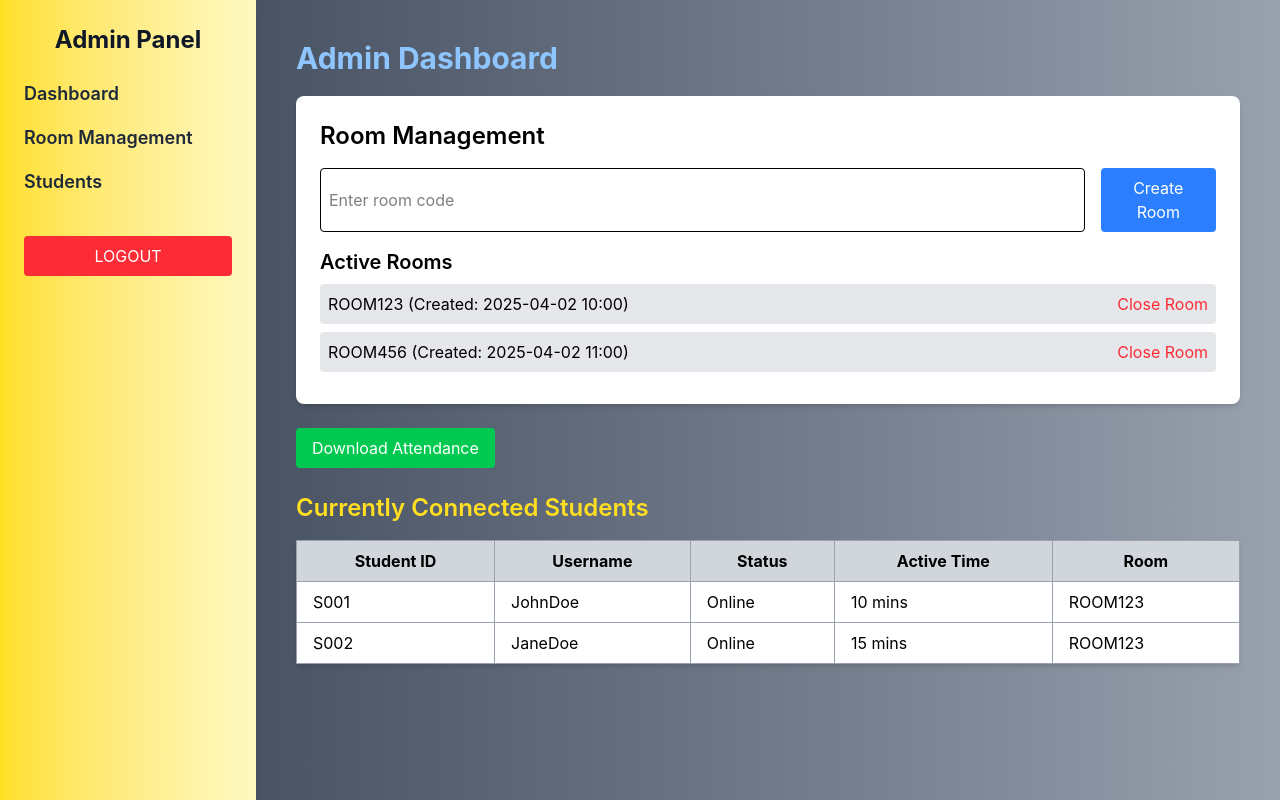
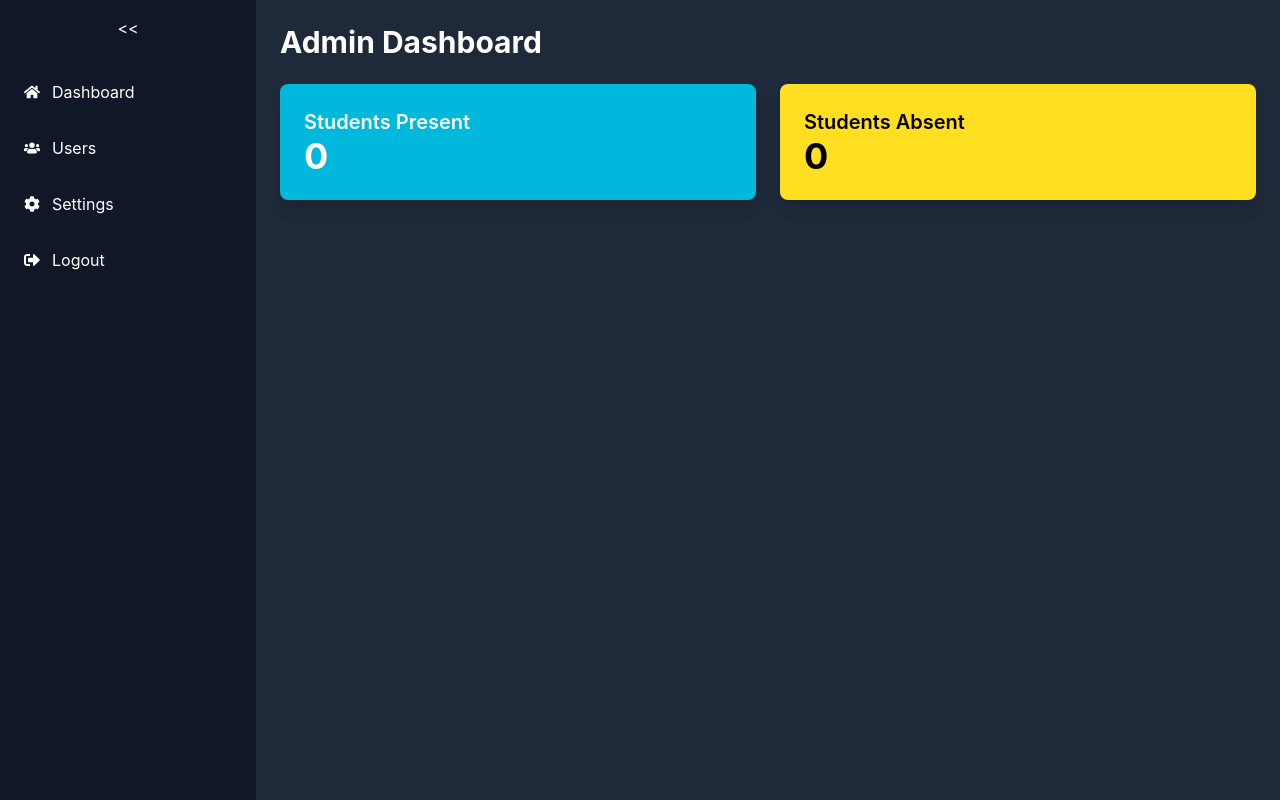
Before and after one commit to kailai-13/Frontend_PRO, a React (Vite) app: page /admin/dashboard in a window 1280 px wide. Built offline with nearby package versions, Linux system fonts and the light colour scheme.

Commit message:
added more and less in dash

```diff
--- a/src/pages/AdminDashboard.jsx
+++ b/src/pages/AdminDashboard.jsx
@@ -1,146 +1,29 @@
-import { useState, useEffect } from "react";
-import { useNavigate } from "react-router-dom";
+import { useState } from "react";
+import Sidebar from "../components/Sidebar";
 
 function AdminDashboard() {
-    const navigate = useNavigate();
+  const [studentsPresent, setStudentsPresent] = useState(0);
+  const [studentsAbsent, setStudentsAbsent] = useState(0);
 
-    // Mock state for rooms
-    const [rooms, setRooms] = useState([
-        { room_code: "ROOM123", created_at: "2025-04-02 10:00" },
-        { room_code: "ROOM456", created_at: "2025-04-02 11:00" },
-    ]);
+  return (
+    <div className="flex h-screen bg-gray-800 text-white">
+      <Sidebar />
+      <div className="flex-1 p-6">
+        <h1 className="text-3xl font-bold mb-6">Admin Dashboard</h1>
 
-    // Mock state for students
-    const [students, setStudents] = useState([
-        { student_id: "S001", username: "JohnDoe", status: "Online", active_time: "10 mins", room: "ROOM123" },
-        { student_id: "S002", username: "JaneDoe", status: "Online", active_time: "15 mins", room: "ROOM123" },
-    ]);
-
-    const [roomCode, setRoomCode] = useState("");
-
-    // Function to create a new room
-    const createRoom = () => {
-        if (!roomCode) {
-            alert("Please enter a room code");
-            return;
-        }
-        setRooms([...rooms, { room_code: roomCode, created_at: new Date().toISOString().slice(0, 16) }]);
-        setRoomCode(""); // Clear input
-    };
-
-    // Function to close a room
-    const closeRoom = (code) => {
-        if (window.confirm(`Are you sure you want to close ${code}?`)) {
-            setRooms(rooms.filter(room => room.room_code !== code));
-        }
-    };
-
-    // Simulate live student list updates every second
-    useEffect(() => {
-        const interval = setInterval(() => {
-            setStudents([...students]); // Mock update
-        }, 1000);
-
-        return () => clearInterval(interval);
-    }, [students]);
-
-    // Logout function
-    const logout = () => {
-        alert("Logging out...");
-        navigate("/"); // Redirect to home
-    };
-
-    return (
-        <div className="flex h-screen bg-gradient-to-r from-gray-700 to-gray-400 text-white">
-            {/* Sidebar */}
-            <div className="w-64 bg-gradient-to-r from-yellow-300 to-yellow-100 shadow-lg p-6 fixed h-full">
-                <h2 className="text-2xl font-bold text-center text-gray-900 mb-6">Admin Panel</h2>
-                <ul className="space-y-4">
-                    <li className="hover:scale-110 transition-all duration-300">
-                        <a href="#" className="block text-lg font-semibold text-gray-800 hover:text-gray-600">Dashboard</a>
-                    </li>
-                    <li className="hover:scale-110 transition-all duration-300">
-                        <a href="#" className="block text-lg font-semibold text-gray-800 hover:text-gray-600">Room Management</a>
-                    </li>
-                    <li className="hover:scale-110 transition-all duration-300">
-                        <a href="#" className="block text-lg font-semibold text-gray-800 hover:text-gray-600">Students</a>
-                    </li>
-                </ul>
-                <button
-                    onClick={logout}
-                    className="mt-10 w-full bg-red-500 text-white px-4 py-2 rounded hover:bg-red-700 hover:scale-105 transition-all duration-300"
-                >
-                    LOGOUT
-                </button>
-            </div>
-
-            {/* Main Content */}
-            <div className="ml-64 flex-1 p-10">
-                <h1 className="text-3xl font-bold mb-5 text-blue-300">Admin Dashboard</h1>
-
-                {/* Room Management */}
-                <div className="bg-white p-6 rounded-lg shadow-md mb-6 text-black">
-                    <h2 className="text-2xl font-semibold mb-4">Room Management</h2>
-                    <div className="flex gap-4 mb-4">
-                        <input
-                            type="text"
-                            value={roomCode}
-                            onChange={(e) => setRoomCode(e.target.value)}
-                            placeholder="Enter room code"
-                            className="p-2 border rounded w-full"
-                        />
-                        <button onClick={createRoom} className="bg-blue-500 text-white px-4 py-2 rounded hover:bg-blue-700">
-                            Create Room
-                        </button>
-                    </div>
-
-                    <h3 className="text-xl font-semibold mb-2">Active Rooms</h3>
-                    <ul>
-                        {rooms.map((room, index) => (
-                            <li key={index} className="flex justify-between p-2 bg-gray-200 rounded mb-2">
-                                {room.room_code} (Created: {room.created_at})
-                                <button onClick={() => closeRoom(room.room_code)} className="text-red-500 hover:underline">
-                                    Close Room
-                                </button>
-                            </li>
-                        ))}
-                    </ul>
-                </div>
-
-                {/* Download Attendance */}
-                <a href="/download_attendance">
-                    <button className="bg-green-500 text-white px-4 py-2 rounded hover:bg-green-700 mb-6">
-                        Download Attendance
-                    </button>
-                </a>
-
-                {/* Student List */}
-                <h2 className="text-2xl font-semibold mb-4 text-yellow-300">Currently Connected Students</h2>
-                <table className="w-full border-collapse border border-gray-300 bg-white shadow-md text-black">
-                    <thead>
-                        <tr className="bg-gray-300">
-                            <th className="border border-gray-400 px-4 py-2">Student ID</th>
-                            <th className="border border-gray-400 px-4 py-2">Username</th>
-                            <th className="border border-gray-400 px-4 py-2">Status</th>
-                            <th className="border border-gray-400 px-4 py-2">Active Time</th>
-                            <th className="border border-gray-400 px-4 py-2">Room</th>
-                        </tr>
-                    </thead>
-                    <tbody>
-                        {students.map((student, index) => (
-                            <tr key={index} className="border border-gray-300">
-                                <td className="border border-gray-400 px-4 py-2">{student.student_id}</td>
-                                <td className="border border-gray-400 px-4 py-2">{student.username}</td>
-                                <td className="border border-gray-400 px-4 py-2">{student.status}</td>
-                                <td className="border border-gray-400 px-4 py-2">{student.active_time}</td>
-                                <td className="border border-gray-400 px-4 py-2">{student.room}</td>
-                            </tr>
-                        ))}
-                    </tbody>
-                </table>
-            </div>
+        <div className="grid grid-cols-2 gap-6">
+          <div className="bg-cyan-500 p-6 rounded-lg shadow-lg">
+            <h2 className="text-xl font-semibold">Students Present</h2>
+            <p className="text-4xl font-bold">{studentsPresent}</p>
+          </div>
+          <div className="bg-yellow-300 p-6 rounded-lg shadow-lg text-black">
+            <h2 className="text-xl font-semibold">Students Absent</h2>
+            <p className="text-4xl font-bold">{studentsAbsent}</p>
+          </div>
         </div>
-    );
+      </div>
+    </div>
+  );
 }
 
 export default AdminDashboard;
```
